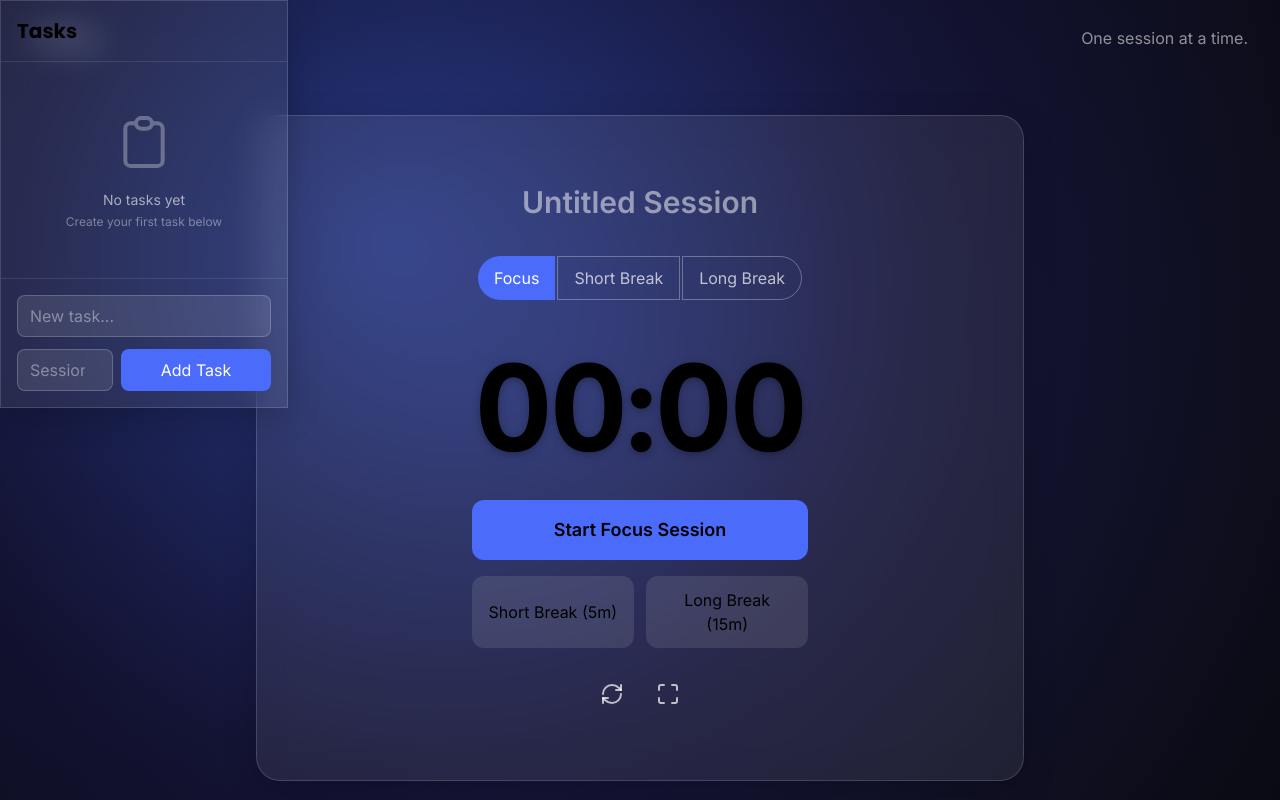
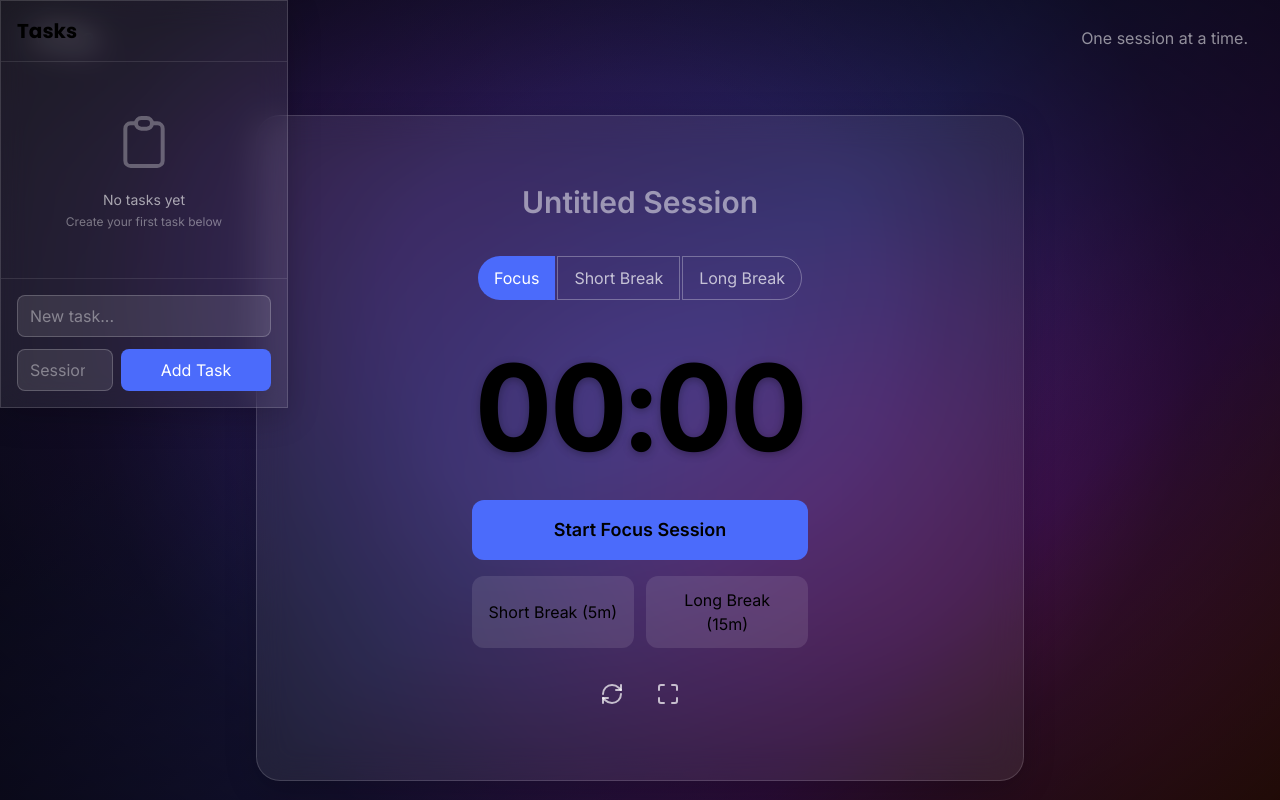
Before and after one commit to TranVietTieesn/focus-time, a React (Vite) app: page / in a window 1280 px wide. Built offline with nearby package versions, Linux system fonts and the light colour scheme.

Commit message:
refine UI

```diff
--- a/src/components/BackgroundLayer.tsx
+++ b/src/components/BackgroundLayer.tsx
@@ -1,16 +1,21 @@
 /**
- * BackgroundLayer - Immersive full-bleed background with gradient and overlay
- * VTea UI Makeover: CSS gradient foundation with optional progressive WebP image
+ * BackgroundLayer - Cinematic deep gradient with vignette effect
+ * Flocus-inspired: Midnight blue → violet → soft magenta blend
+ * Visual Priority: TERTIARY (atmospheric foundation)
  */
 
 export function BackgroundLayer() {
   return (
     <div className="fixed inset-0 z-0 overflow-hidden" aria-hidden="true">
-      {/* CSS Gradient Base Layer (instant, zero-cost) */}
+      {/* Deep Cinematic Gradient Base (midnight blue → violet → magenta) */}
       <div
         className="absolute inset-0"
         style={{
-          background: 'radial-gradient(circle at 30% 30%, #4B6BFB 0%, #2A2A72 50%, #1A1A2E 100%)',
+          background: `
+            radial-gradient(ellipse at 20% 20%, rgba(147, 51, 234, 0.3) 0%, transparent 50%),
+            radial-gradient(ellipse at 80% 80%, rgba(219, 39, 119, 0.2) 0%, transparent 50%),
+            linear-gradient(135deg, #0f172a 0%, #1e1b4b 25%, #312e81 50%, #581c87 75%, #7c2d12 100%)
+          `,
         }}
       />
 
@@ -22,16 +27,19 @@ export function BackgroundLayer() {
           src="/images/background.jpg"
           alt=""
           loading="lazy"
-          className="absolute inset-0 w-full h-full object-cover opacity-60"
+          className="absolute inset-0 w-full h-full object-cover opacity-40"
         />
       </picture>
       */}
 
-      {/* Radial + Linear Overlay for Text Contrast (40-60% dark opacity) */}
+      {/* Cinematic Vignette + Text Contrast Overlay */}
       <div
         className="absolute inset-0"
         style={{
-          background: 'radial-gradient(circle at center, rgba(0, 0, 0, 0.4) 0%, rgba(0, 0, 0, 0.5) 50%, rgba(0, 0, 0, 0.6) 100%)',
+          background: `
+            radial-gradient(ellipse at center, rgba(0, 0, 0, 0.1) 0%, rgba(0, 0, 0, 0.3) 50%, rgba(0, 0, 0, 0.6) 100%),
+            radial-gradient(circle at 50% 40%, transparent 30%, rgba(0, 0, 0, 0.4) 70%)
+          `,
         }}
       />
     </div>
```
